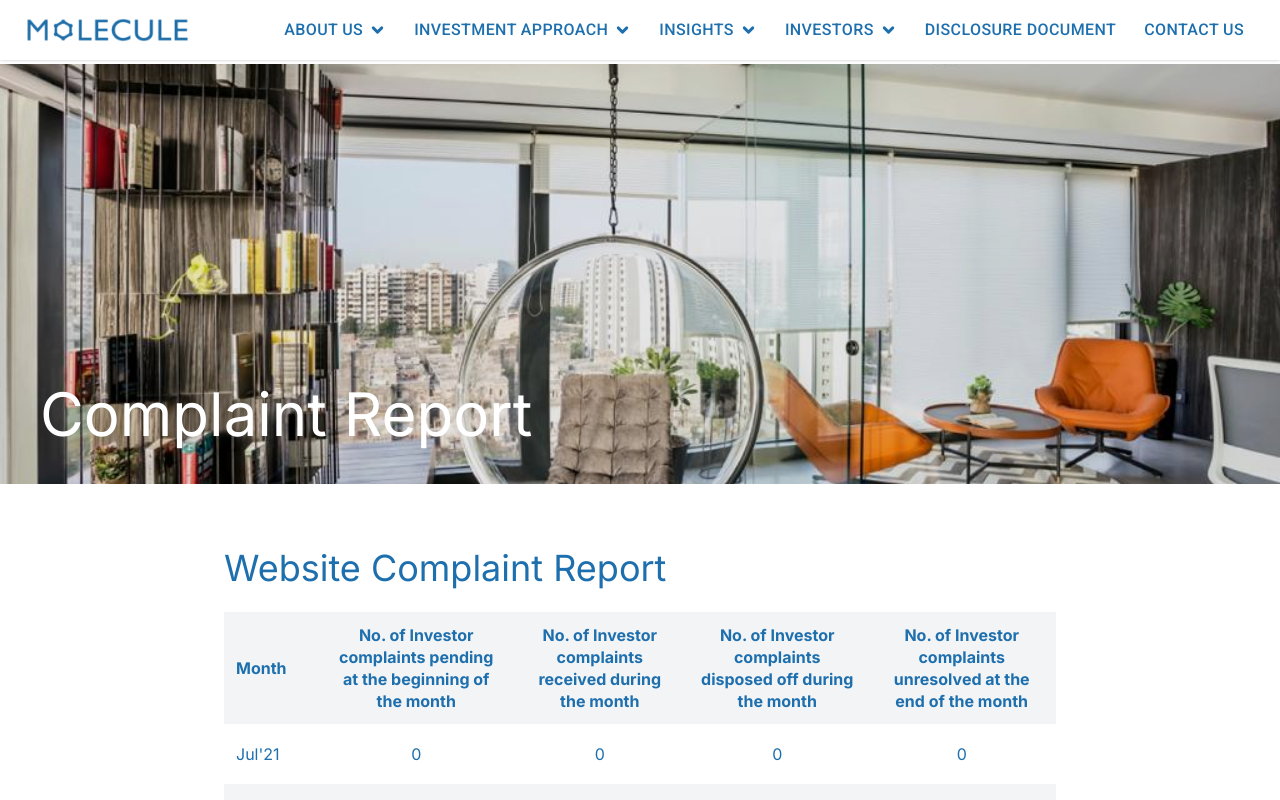
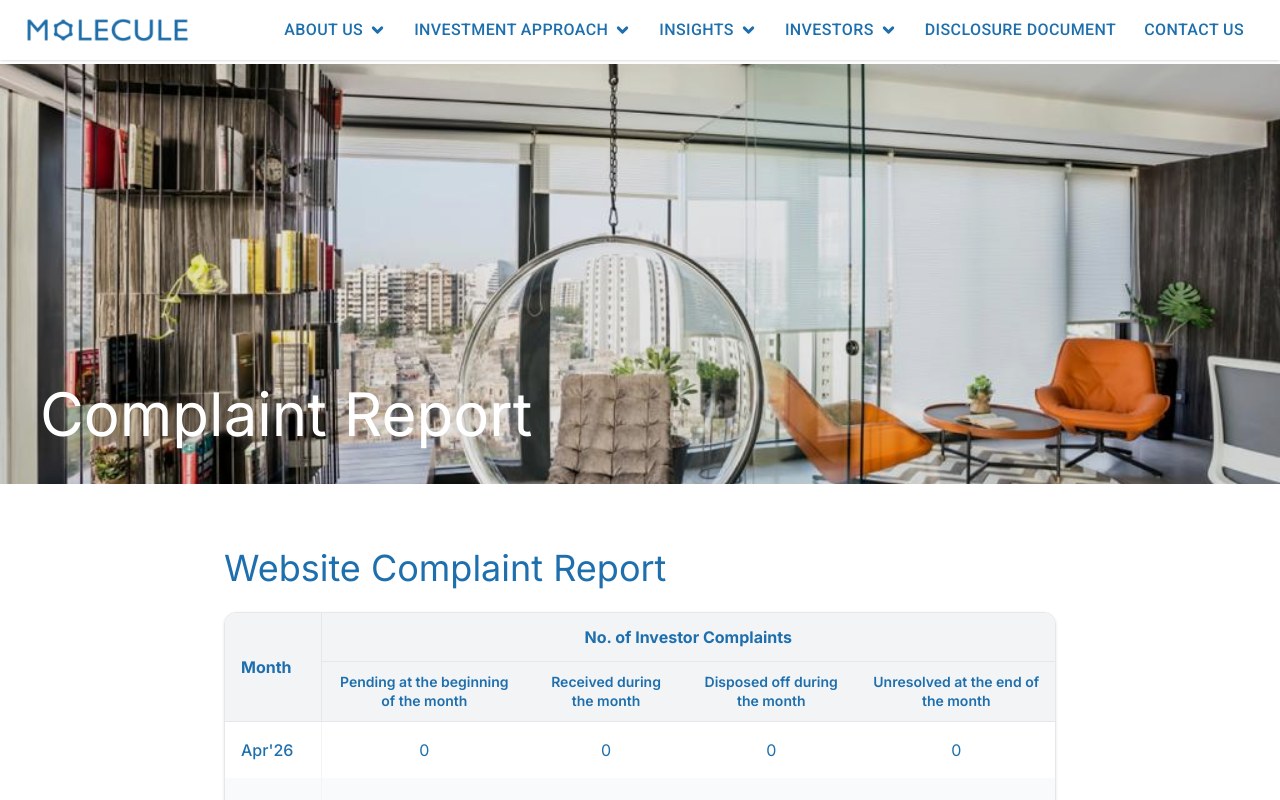
Before and after one commit to yoursTrulyChandan/molecule-website, a Next.js app: page /compliant-report in a window 1280 px wide. Shown: the top 800 px of the page. Built offline with nearby package versions, Linux system fonts and the light colour scheme.

Commit message:
Complaint table UI fixed

```diff
--- a/src/components/shared/ComplaintTable.tsx
+++ b/src/components/shared/ComplaintTable.tsx
@@ -1,27 +1,38 @@
 import type { ComplaintRow } from "@/lib/complaints-storage";
 
-const HEADERS = [
-  "Month",
-  "No. of Investor complaints pending at the beginning of the month",
-  "No. of Investor complaints received during the month",
-  "No. of Investor complaints disposed off during the month",
-  "No. of Investor complaints unresolved at the end of the month",
-];
-
 export default function ComplaintTable({ title, data }: { title: string; data: ComplaintRow[] }) {
+  const reversed = [...data].reverse();
   return (
     <div>
       <h2 className="text-[28px] sm:text-4xl font-normal text-brand mb-10 sm:mb-6">{title}</h2>
-      <div className="overflow-x-auto">
+      <div className="overflow-x-auto rounded-xl border border-gray-200 shadow-sm">
+        <div className="overflow-y-auto max-h-144">
           <table className="w-full border-collapse text-sm text-brand">
-          <thead>
+            <thead className="sticky top-0 z-10">
               <tr className="bg-gray-100">
-              {HEADERS.map((h, i) => (
+                <th
+                  rowSpan={2}
+                  className="text-base px-4 py-3 font-bold text-brand text-left w-24 border-b border-r border-gray-200 align-middle"
+                >
+                  Month
+                </th>
+                <th
+                  colSpan={4}
+                  className="text-base px-4 py-3 font-bold text-brand text-center border-b border-gray-200"
+                >
+                  No. of Investor Complaints
+                </th>
+              </tr>
+              <tr className="bg-gray-100">
+                {[
+                  "Pending at the beginning of the month",
+                  "Received during the month",
+                  "Disposed off during the month",
+                  "Unresolved at the end of the month",
+                ].map((h) => (
                   <th
                     key={h}
-                  className={`text-base px-3 py-3 font-bold text-brand leading-snug ${
-                    i === 0 ? "text-left w-24" : "text-center"
-                  }`}
+                    className="text-sm px-3 py-2.5 font-semibold text-brand text-center leading-snug border-b border-gray-200"
                   >
                     {h}
                   </th>
@@ -29,18 +40,19 @@ export default function ComplaintTable({ title, data }: { title: string; data: C
               </tr>
             </thead>
             <tbody>
-            {data.map((row, i) => (
-              <tr key={i} className={`text-base ${i % 2 === 0 ? "bg-white" : "bg-gray-100"}`}>
-                <td className="px-3 py-4.5">{row.month}</td>
-                <td className="px-3 py-4.5 text-center">{row.pending}</td>
-                <td className="px-3 py-4.5 text-center">{row.received}</td>
-                <td className="px-3 py-4.5 text-center">{row.disposed}</td>
-                <td className="px-3 py-4.5 text-center">{row.unresolved}</td>
+              {reversed.map((row, i) => (
+                <tr key={i} className={`text-base ${i % 2 === 0 ? "bg-white" : "bg-gray-50"}`}>
+                  <td className="px-4 py-4 border-r border-gray-100 font-medium">{row.month}</td>
+                  <td className="px-3 py-4 text-center">{row.pending}</td>
+                  <td className="px-3 py-4 text-center">{row.received}</td>
+                  <td className="px-3 py-4 text-center">{row.disposed}</td>
+                  <td className="px-3 py-4 text-center">{row.unresolved}</td>
                 </tr>
               ))}
             </tbody>
           </table>
         </div>
       </div>
+    </div>
   );
 }
--- a/src/data/complaints-data.json
+++ b/src/data/complaints-data.json
@@ -1,96 +1,96 @@
 {
   "website": [
-    { "month": "Jul'21", "pending": 0, "received": 0, "disposed": 0, "unresolved": 0 },
-    { "month": "Aug'21", "pending": 0, "received": 0, "disposed": 0, "unresolved": 0 },
-    { "month": "Sep'21", "pending": 0, "received": 0, "disposed": 0, "unresolved": 0 },
-    { "month": "Oct'21", "pending": 0, "received": 0, "disposed": 0, "unresolved": 0 },
-    { "month": "Nov'21", "pending": 0, "received": 0, "disposed": 0, "unresolved": 0 },
-    { "month": "Dec'21", "pending": 0, "received": 0, "disposed": 0, "unresolved": 0 },
-    { "month": "Jan'22", "pending": 0, "received": 0, "disposed": 0, "unresolved": 0 },
-    { "month": "Feb'22", "pending": 0, "received": 0, "disposed": 0, "unresolved": 0 },
-    { "month": "Mar'22", "pending": 0, "received": 0, "disposed": 0, "unresolved": 0 },
-    { "month": "Apr'22", "pending": 0, "received": 0, "disposed": 0, "unresolved": 0 },
-    { "month": "May'22", "pending": 0, "received": 0, "disposed": 0, "unresolved": 0 },
-    { "month": "Jun'22", "pending": 0, "received": 0, "disposed": 0, "unresolved": 0 },
-    { "month": "Jul'22", "pending": 0, "received": 0, "disposed": 0, "unresolved": 0 },
-    { "month": "Aug'22", "pending": 0, "received": 0, "disposed": 0, "unresolved": 0 },
-    { "month": "Sep'22", "pending": 0, "received": 0, "disposed": 0, "unresolved": 0 },
-    { "month": "Oct'22", "pending": 0, "received": 0, "disposed": 0, "unresolved": 0 },
-    { "month": "Nov'22", "pending": 0, "received": 0, "disposed": 0, "unresolved": 0 },
-    { "month": "Dec'22", "pending": 0, "received": 0, "disposed": 0, "unresolved": 0 },
-    { "month": "Jan'23", "pending": 0, "received": 0, "disposed": 0, "unresolved": 0 },
-    { "month": "Feb'23", "pending": 0, "received": 0, "disposed": 0, "unresolved": 0 },
-    { "month": "Mar'23", "pending": 0, "received": 0, "disposed": 0, "unresolved": 0 },
-    { "month": "Apr'23", "pending": 0, "received": 0, "disposed": 0, "unresolved": 0 },
-    { "month": "May'23", "pending": 0, "received": 0, "disposed": 0, "unresolved": 0 },
-    { "month": "Jun'23", "pending": 0, "received": 0, "disposed": 0, "unresolved": 0 },
-    { "month": "Jul'23", "pending": 0, "received": 0, "disposed": 0, "unresolved": 0 },
-    { "month": "Aug'23", "pending": 0, "received": 0, "disposed": 0, "unresolved": 0 },
-    { "month": "Sep'23", "pending": 0, "received": 0, "disposed": 0, "unresolved": 0 },
-    { "month": "Oct'23", "pending": 0, "received": 0, "disposed": 0, "unresolved": 0 },
-    { "month": "Nov'23", "pending": 0, "received": 0, "disposed": 0, "unresolved": 0 },
-    { "month": "Dec'23", "pending": 0, "received": 0, "disposed": 0, "unresolved": 0 },
-    { "month": "Jan'24", "pending": 0, "received": 0, "disposed": 0, "unresolved": 0 },
-    { "month": "Feb'24", "pending": 0, "received": 0, "disposed": 0, "unresolved": 0 },
-    { "month": "Mar'24", "pending": 0, "received": 0, "disposed": 0, "unresolved": 0 },
-    { "month": "Apr'24", "pending": 0, "received": 0, "disposed": 0, "unresolved": 0 },
-    { "month": "May'24", "pending": 0, "received": 0, "disposed": 0, "unresolved": 0 },
-    { "month": "Jun'24", "pending": 0, "received": 0, "disposed": 0, "unresolved": 0 },
-    { "month": "Jul'24", "pending": 0, "received": 0, "disposed": 0, "unresolved": 0 },
-    { "month": "Aug'24", "pending": 0, "received": 0, "disposed": 0, "unresolved": 0 },
-    { "month": "Sep'24", "pending": 0, "received": 0, "disposed": 0, "unresolved": 0 },
-    { "month": "Oct'24", "pending": 0, "received": 0, "disposed": 0, "unresolved": 0 },
-    { "month": "Nov'24", "pending": 0, "received": 0, "disposed": 0, "unresolved": 0 },
-    { "month": "Dec'24", "pending": 0, "received": 0, "disposed": 0, "unresolved": 0 },
-    { "month": "Jan'25", "pending": 0, "received": 0, "disposed": 0, "unresolved": 0 },
-    { "month": "Feb'25", "pending": 0, "received": 0, "disposed": 0, "unresolved": 0 },
-    { "month": "Mar'25", "pending": 0, "received": 0, "disposed": 0, "unresolved": 0 },
-    { "month": "Apr'25", "pending": 0, "received": 0, "disposed": 0, "unresolved": 0 },
-    { "month": "May'25", "pending": 0, "received": 0, "disposed": 0, "unresolved": 0 },
-    { "month": "Jun'25", "pending": 0, "received": 0, "disposed": 0, "unresolved": 0 },
-    { "month": "Jul'25", "pending": 0, "received": 0, "disposed": 0, "unresolved": 0 },
-    { "month": "Aug'25", "pending": 0, "received": 0, "disposed": 0, "unresolved": 0 },
-    { "month": "Sep'25", "pending": 0, "received": 0, "disposed": 0, "unresolved": 0 },
-    { "month": "Oct'25", "pending": 0, "received": 0, "disposed": 0, "unresolved": 0 },
-    { "month": "Nov'25", "pending": 0, "received": 0, "disposed": 0, "unresolved": 0 },
-    { "month": "Dec'25", "pending": 0, "received": 0, "disposed": 0, "unresolved": 0 },
-    { "month": "Jan'26", "pending": 0, "received": 0, "disposed": 0, "unresolved": 0 },
-    { "month": "Feb'26", "pending": 0, "received": 0, "disposed": 0, "unresolved": 0 },
-    { "month": "Mar'26", "pending": 0, "received": 0, "disposed": 0, "unresolved": 0 },
-    { "month": "Apr'26", "pending": 0, "received": 0, "disposed": 0, "unresolved": 0 }
+    { "month": "Jul'21", "pending": 0, "received": 0, "disposed": 0, "unresolved": 0, "createdAt": "2021-07-03" },
+    { "month": "Aug'21", "pending": 0, "received": 0, "disposed": 0, "unresolved": 0, "createdAt": "2021-08-05" },
+    { "month": "Sep'21", "pending": 0, "received": 0, "disposed": 0, "unresolved": 0, "createdAt": "2021-09-07" },
+    { "month": "Oct'21", "pending": 0, "received": 0, "disposed": 0, "unresolved": 0, "createdAt": "2021-10-02" },
+    { "month": "Nov'21", "pending": 0, "received": 0, "disposed": 0, "unresolved": 0, "createdAt": "2021-11-04" },
+    { "month": "Dec'21", "pending": 0, "received": 0, "disposed": 0, "unresolved": 0, "createdAt": "2021-12-06" },
+    { "month": "Jan'22", "pending": 0, "received": 0, "disposed": 0, "unresolved": 0, "createdAt": "2022-01-01" },
+    { "month": "Feb'22", "pending": 0, "received": 0, "disposed": 0, "unresolved": 0, "createdAt": "2022-02-03" },
+    { "month": "Mar'22", "pending": 0, "received": 0, "disposed": 0, "unresolved": 0, "createdAt": "2022-03-05" },
+    { "month": "Apr'22", "pending": 0, "received": 0, "disposed": 0, "unresolved": 0, "createdAt": "2022-04-07" },
+    { "month": "May'22", "pending": 0, "received": 0, "disposed": 0, "unresolved": 0, "createdAt": "2022-05-02" },
+    { "month": "Jun'22", "pending": 0, "received": 0, "disposed": 0, "unresolved": 0, "createdAt": "2022-06-04" },
+    { "month": "Jul'22", "pending": 0, "received": 0, "disposed": 0, "unresolved": 0, "createdAt": "2022-07-06" },
+    { "month": "Aug'22", "pending": 0, "received": 0, "disposed": 0, "unresolved": 0, "createdAt": "2022-08-01" },
+    { "month": "Sep'22", "pending": 0, "received": 0, "disposed": 0, "unresolved": 0, "createdAt": "2022-09-03" },
+    { "month": "Oct'22", "pending": 0, "received": 0, "disposed": 0, "unresolved": 0, "createdAt": "2022-10-05" },
+    { "month": "Nov'22", "pending": 0, "received": 0, "disposed": 0, "unresolved": 0, "createdAt": "2022-11-07" },
+    { "month": "Dec'22", "pending": 0, "received": 0, "disposed": 0, "unresolved": 0, "createdAt": "2022-12-02" },
+    { "month": "Jan'23", "pending": 0, "received": 0, "disposed": 0, "unresolved": 0, "createdAt": "2023-01-04" },
+    { "month": "Feb'23", "pending": 0, "received": 0, "disposed": 0, "unresolved": 0, "createdAt": "2023-02-06" },
+    { "month": "Mar'23", "pending": 0, "received": 0, "disposed": 0, "unresolved": 0, "createdAt": "2023-03-01" },
+    { "month": "Apr'23", "pending": 0, "received": 0, "disposed": 0, "unresolved": 0, "createdAt": "2023-04-03" },
+    { "month": "May'23", "pending": 0, "received": 0, "disposed": 0, "unresolved": 0, "createdAt": "2023-05-05" },
+    { "month": "Jun'23", "pending": 0, "received": 0, "disposed": 0, "unresolved": 0, "createdAt": "2023-06-07" },
+    { "month": "Jul'23", "pending": 0, "received": 0, "disposed": 0, "unresolved": 0, "createdAt": "2023-07-02" },
+    { "month": "Aug'23", "pending": 0, "received": 0, "disposed": 0, "unresolved": 0, "createdAt": "2023-08-04" },
+    { "month": "Sep'23", "pending": 0, "received": 0, "disposed": 0, "unresolved": 0, "createdAt": "2023-09-06" },
+    { "month": "Oct'23", "pending": 0, "received": 0, "disposed": 0, "unresolved": 0, "createdAt": "2023-10-01" },
+    { "month": "Nov'23", "pending": 0, "received": 0, "disposed": 0, "unresolved": 0, "createdAt": "2023-11-03" },
+    { "month": "Dec'23", "pending": 0, "received": 0, "disposed": 0, "unresolved": 0, "createdAt": "2023-12-05" },
+    { "month": "Jan'24", "pending": 0, "received": 0, "disposed": 0, "unresolved": 0, "createdAt": "2024-01-07" },
+    { "month": "Feb'24", "pending": 0, "received": 0, "disposed": 0, "unresolved": 0, "createdAt": "2024-02-02" },
+    { "month": "Mar'24", "pending": 0, "received": 0, "disposed": 0, "unresolved": 0, "createdAt": "2024-03-04" },
+    { "month": "Apr'24", "pending": 0, "received": 0, "disposed": 0, "unresolved": 0, "createdAt": "2024-04-06" },
+    { "month": "May'24", "pending": 0, "received": 0, "disposed": 0, "unresolved": 0, "createdAt": "2024-05-01" },
+    { "month": "Jun'24", "pending": 0, "received": 0, "disposed": 0, "unresolved": 0, "createdAt": "2024-06-03" },
+    { "month": "Jul'24", "pending": 0, "received": 0, "disposed": 0, "unresolved": 0, "createdAt": "2024-07-05" },
+    { "month": "Aug'24", "pending": 0, "received": 0, "disposed": 0, "unresolved": 0, "createdAt": "2024-08-07" },
+    { "month": "Sep'24", "pending": 0, "received": 0, "disposed": 0, "unresolved": 0, "createdAt": "2024-09-02" },
+    { "month": "Oct'24", "pending": 0, "received": 0, "disposed": 0, "unresolved": 0, "createdAt": "2024-10-04" },
+    { "month": "Nov'24", "pending": 0, "received": 0, "disposed": 0, "unresolved": 0, "createdAt": "2024-11-06" },
+    { "month": "Dec'24", "pending": 0, "received": 0, "disposed": 0, "unresolved": 0, "createdAt": "2024-12-01" },
+    { "month": "Jan'25", "pending": 0, "received": 0, "disposed": 0, "unresolved": 0, "createdAt": "2025-01-03" },
+    { "month": "Feb'25", "pending": 0, "received": 0, "disposed": 0, "unresolved": 0, "createdAt": "2025-02-05" },
+    { "month": "Mar'25", "pending": 0, "received": 0, "disposed": 0, "unresolved": 0, "createdAt": "2025-03-07" },
+    { "month": "Apr'25", "pending": 0, "received": 0, "disposed": 0, "unresolved": 0, "createdAt": "2025-04-02" },
+    { "month": "May'25", "pending": 0, "received": 0, "disposed": 0, "unresolved": 0, "createdAt": "2025-05-04" },
+    { "month": "Jun'25", "pending": 0, "received": 0, "disposed": 0, "unresolved": 0, "createdAt": "2025-06-06" },
+    { "month": "Jul'25", "pending": 0, "received": 0, "disposed": 0, "unresolved": 0, "createdAt": "2025-07-01" },
+    { "month": "Aug'25", "pending": 0, "received": 0, "disposed": 0, "unresolved": 0, "createdAt": "2025-08-03" },
+    { "month": "Sep'25", "pending": 0, "received": 0, "disposed": 0, "unresolved": 0, "createdAt": "2025-09-05" },
+    { "month": "Oct'25", "pending": 0, "received": 0, "disposed": 0, "unresolved": 0, "createdAt": "2025-10-07" },
+    { "month": "Nov'25", "pending": 0, "received": 0, "disposed": 0, "unresolved": 0, "createdAt": "2025-11-02" },
+    { "month": "Dec'25", "pending": 0, "received": 0, "disposed": 0, "unresolved": 0, "createdAt": "2025-12-04" },
+    { "month": "Jan'26", "pending": 0, "received": 0, "disposed": 0, "unresolved": 0, "createdAt": "2026-01-06" },
+    { "month": "Feb'26", "pending": 0, "received": 0, "disposed": 0, "unresolved": 0, "createdAt": "2026-02-01" },
+    { "month": "Mar'26", "pending": 0, "received": 0, "disposed": 0, "unresolved": 0, "createdAt": "2026-03-03" },
+    { "month": "Apr'26", "pending": 0, "received": 0, "disposed": 0, "unresolved": 0, "createdAt": "2026-04-05" }
   ],
   "scores": [
-    { "month": "Sep'23", "pending": 0, "received": 0, "disposed": 0, "unresolved": 0 },
-    { "month": "Oct'23", "pending": 0, "received": 0, "disposed": 0, "unresolved": 0 },
-    { "month": "Nov'23", "pending": 0, "received": 0, "disposed": 0, "unresolved": 0 },
-    { "month": "Dec'23", "pending": 0, "received": 0, "disposed": 0, "unresolved": 0 },
-    { "month": "Jan'24", "pending": 0, "received": 0, "disposed": 0, "unresolved": 0 },
-    { "month": "Feb'24", "pending": 0, "received": 0, "disposed": 0, "unresolved": 0 },
-    { "month": "Mar'24", "pending": 0, "received": 0, "disposed": 0, "unresolved": 0 },
-    { "month": "Apr'24", "pending": 0, "received": 0, "disposed": 0, "unresolved": 0 },
-    { "month": "May'24", "pending": 0, "received": 0, "disposed": 0, "unresolved": 0 },
-    { "month": "Jun'24", "pending": 0, "received": 0, "disposed": 0, "unresolved": 0 },
-    { "month": "Jul'24", "pending": 0, "received": 0, "disposed": 0, "unresolved": 0 },
-    { "month": "Aug'24", "pending": 0, "received": 0, "disposed": 0, "unresolved": 0 },
-    { "month": "Sep'24", "pending": 0, "received": 0, "disposed": 0, "unresolved": 0 },
-    { "month": "Oct'24", "pending": 0, "received": 0, "disposed": 0, "unresolved": 0 },
-    { "month": "Nov'24", "pending": 0, "received": 0, "disposed": 0, "unresolved": 0 },
-    { "month": "Dec'24", "pending": 0, "received": 0, "disposed": 0, "unresolved": 0 },
-    { "month": "Jan'25", "pending": 0, "received": 0, "disposed": 0, "unresolved": 0 },
-    { "month": "Feb'25", "pending": 0, "received": 0, "disposed": 0, "unresolved": 0 },
-    { "month": "Mar'25", "pending": 0, "received": 0, "disposed": 0, "unresolved": 0 },
-    { "month": "Apr'25", "pending": 0, "received": 0, "disposed": 0, "unresolved": 0 },
-    { "month": "May'25", "pending": 0, "received": 0, "disposed": 0, "unresolved": 0 },
-    { "month": "Jun'25", "pending": 0, "received": 0, "disposed": 0, "unresolved": 0 },
-    { "month": "Jul'25", "pending": 0, "received": 0, "disposed": 0, "unresolved": 0 },
-    { "month": "Aug'25", "pending": 0, "received": 0, "disposed": 0, "unresolved": 0 },
-    { "month": "Sep'25", "pending": 0, "received": 0, "disposed": 0, "unresolved": 0 },
-    { "month": "Oct'25", "pending": 0, "received": 0, "disposed": 0, "unresolved": 0 },
-    { "month": "Nov'25", "pending": 0, "received": 0, "disposed": 0, "unresolved": 0 },
-    { "month": "Dec'25", "pending": 0, "received": 0, "disposed": 0, "unresolved": 0 },
-    { "month": "Jan'26", "pending": 0, "received": 0, "disposed": 0, "unresolved": 0 },
-    { "month": "Feb'26", "pending": 0, "received": 0, "disposed": 0, "unresolved": 0 },
-    { "month": "Mar'26", "pending": 0, "received": 0, "disposed": 0, "unresolved": 0 },
-    { "month": "Apr'26", "pending": 0, "received": 0, "disposed": 0, "unresolved": 0 }
+    { "month": "Sep'23", "pending": 0, "received": 0, "disposed": 0, "unresolved": 0, "createdAt": "2023-09-06" },
+    { "month": "Oct'23", "pending": 0, "received": 0, "disposed": 0, "unresolved": 0, "createdAt": "2023-10-01" },
+    { "month": "Nov'23", "pending": 0, "received": 0, "disposed": 0, "unresolved": 0, "createdAt": "2023-11-03" },
+    { "month": "Dec'23", "pending": 0, "received": 0, "disposed": 0, "unresolved": 0, "createdAt": "2023-12-05" },
+    { "month": "Jan'24", "pending": 0, "received": 0, "disposed": 0, "unresolved": 0, "createdAt": "2024-01-07" },
+    { "month": "Feb'24", "pending": 0, "received": 0, "disposed": 0, "unresolved": 0, "createdAt": "2024-02-02" },
+    { "month": "Mar'24", "pending": 0, "received": 0, "disposed": 0, "unresolved": 0, "createdAt": "2024-03-04" },
+    { "month": "Apr'24", "pending": 0, "received": 0, "disposed": 0, "unresolved": 0, "createdAt": "2024-04-06" },
+    { "month": "May'24", "pending": 0, "received": 0, "disposed": 0, "unresolved": 0, "createdAt": "2024-05-01" },
+    { "month": "Jun'24", "pending": 0, "received": 0, "disposed": 0, "unresolved": 0, "createdAt": "2024-06-03" },
+    { "month": "Jul'24", "pending": 0, "received": 0, "disposed": 0, "unresolved": 0, "createdAt": "2024-07-05" },
+    { "month": "Aug'24", "pending": 0, "received": 0, "disposed": 0, "unresolved": 0, "createdAt": "2024-08-07" },
+    { "month": "Sep'24", "pending": 0, "received": 0, "disposed": 0, "unresolved": 0, "createdAt": "2024-09-02" },
+    { "month": "Oct'24", "pending": 0, "received": 0, "disposed": 0, "unresolved": 0, "createdAt": "2024-10-04" },
+    { "month": "Nov'24", "pending": 0, "received": 0, "disposed": 0, "unresolved": 0, "createdAt": "2024-11-06" },
+    { "month": "Dec'24", "pending": 0, "received": 0, "disposed": 0, "unresolved": 0, "createdAt": "2024-12-01" },
+    { "month": "Jan'25", "pending": 0, "received": 0, "disposed": 0, "unresolved": 0, "createdAt": "2025-01-03" },
+    { "month": "Feb'25", "pending": 0, "received": 0, "disposed": 0, "unresolved": 0, "createdAt": "2025-02-05" },
+    { "month": "Mar'25", "pending": 0, "received": 0, "disposed": 0, "unresolved": 0, "createdAt": "2025-03-07" },
+    { "month": "Apr'25", "pending": 0, "received": 0, "disposed": 0, "unresolved": 0, "createdAt": "2025-04-02" },
+    { "month": "May'25", "pending": 0, "received": 0, "disposed": 0, "unresolved": 0, "createdAt": "2025-05-04" },
+    { "month": "Jun'25", "pending": 0, "received": 0, "disposed": 0, "unresolved": 0, "createdAt": "2025-06-06" },
+    { "month": "Jul'25", "pending": 0, "received": 0, "disposed": 0, "unresolved": 0, "createdAt": "2025-07-01" },
+    { "month": "Aug'25", "pending": 0, "received": 0, "disposed": 0, "unresolved": 0, "createdAt": "2025-08-03" },
+    { "month": "Sep'25", "pending": 0, "received": 0, "disposed": 0, "unresolved": 0, "createdAt": "2025-09-05" },
+    { "month": "Oct'25", "pending": 0, "received": 0, "disposed": 0, "unresolved": 0, "createdAt": "2025-10-07" },
+    { "month": "Nov'25", "pending": 0, "received": 0, "disposed": 0, "unresolved": 0, "createdAt": "2025-11-02" },
+    { "month": "Dec'25", "pending": 0, "received": 0, "disposed": 0, "unresolved": 0, "createdAt": "2025-12-04" },
+    { "month": "Jan'26", "pending": 0, "received": 0, "disposed": 0, "unresolved": 0, "createdAt": "2026-01-06" },
+    { "month": "Feb'26", "pending": 0, "received": 0, "disposed": 0, "unresolved": 0, "createdAt": "2026-02-01" },
+    { "month": "Mar'26", "pending": 0, "received": 0, "disposed": 0, "unresolved": 0, "createdAt": "2026-03-03" },
+    { "month": "Apr'26", "pending": 0, "received": 0, "disposed": 0, "unresolved": 0, "createdAt": "2026-04-05" }
   ]
 }
```
Also changed, not shown: src/data/performance-data.json (+19 -19 lines). Lines whose indentation alone changed are shown as unchanged.
